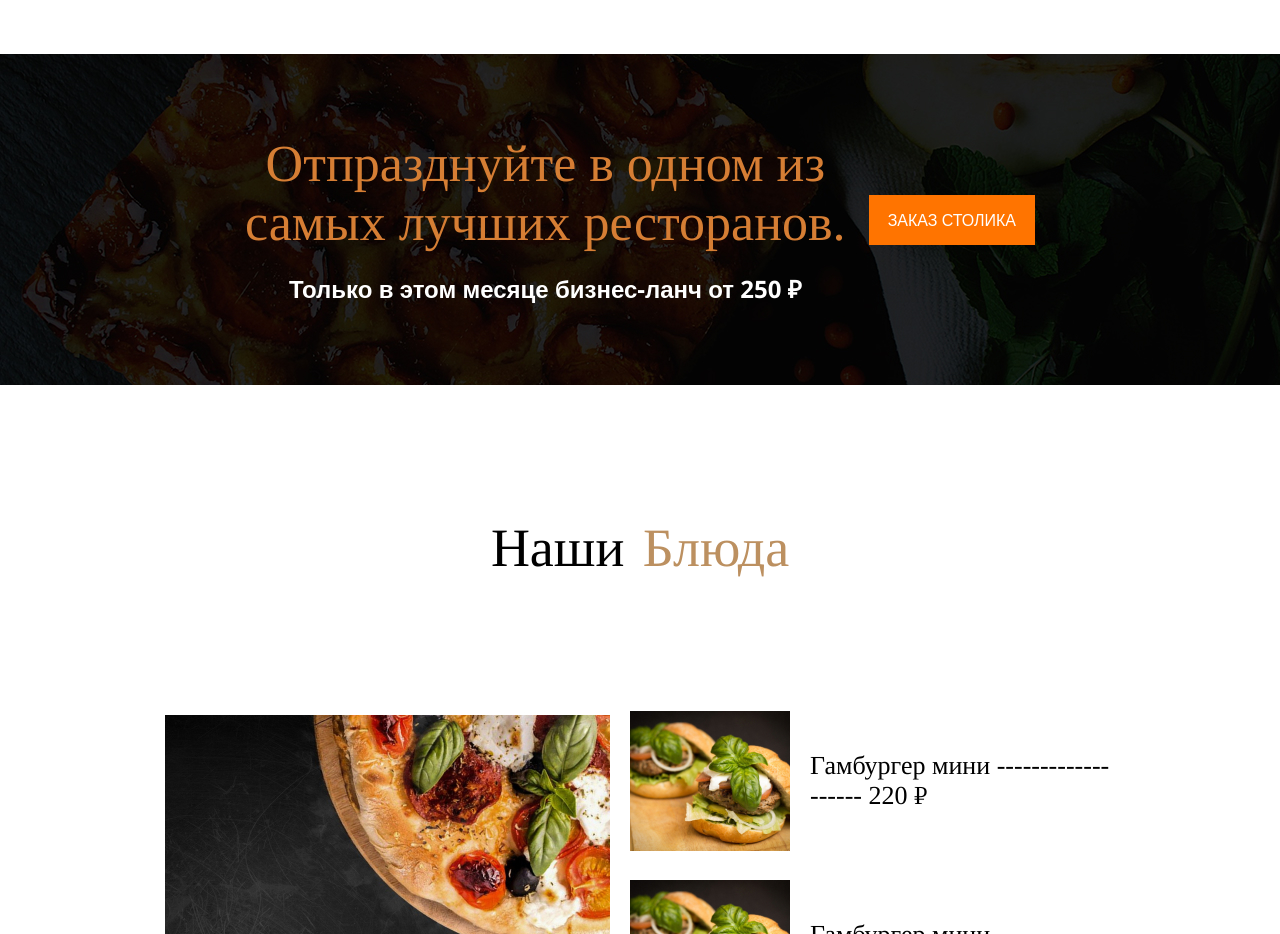
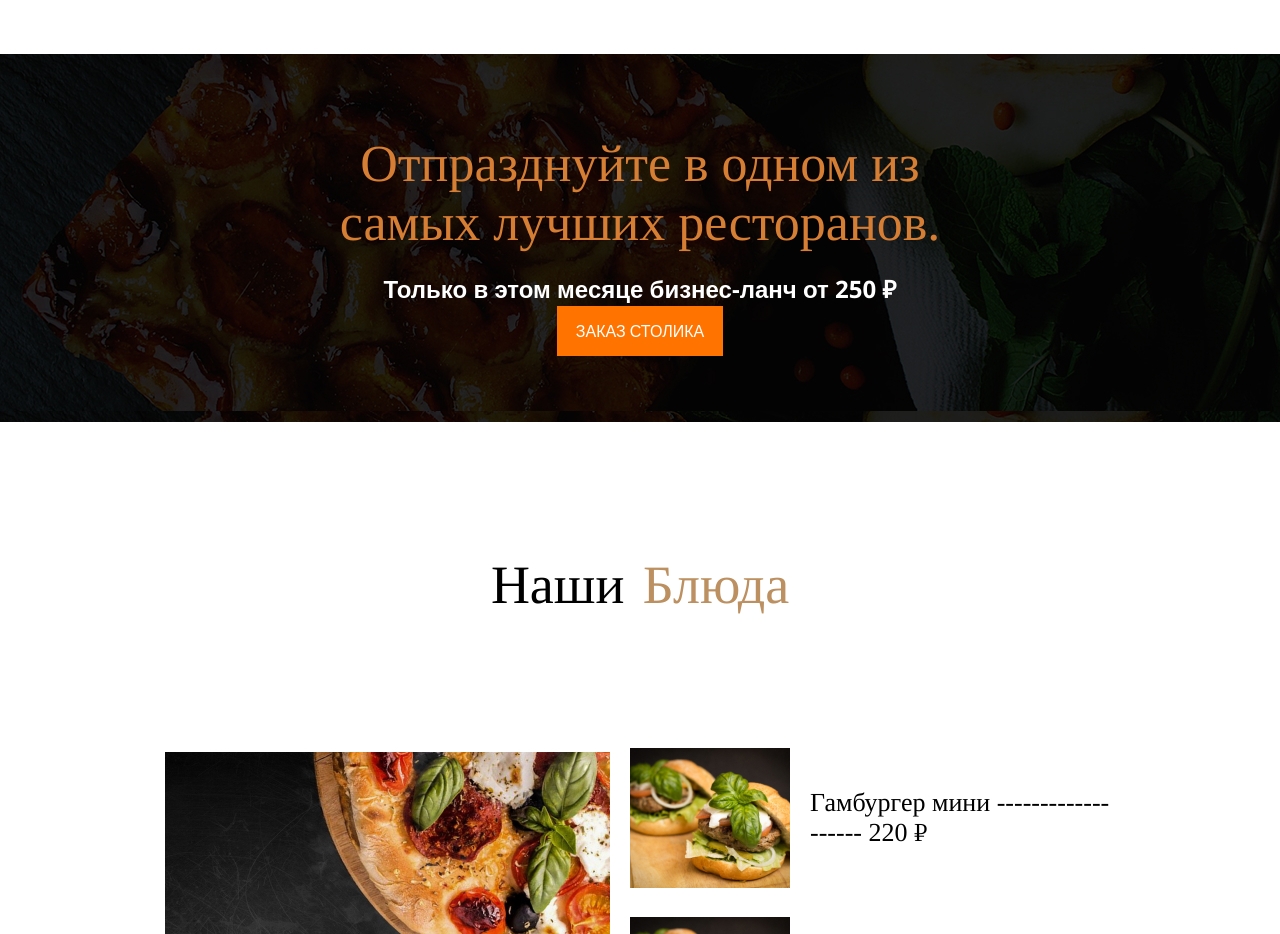
Before and after one commit to IGODX/website-layout, a website: page index.html in a window 1280 px wide. Shown: the part 1660-2594 px from the top of the page. Drawn offline with nearby package versions, Linux system fonts and the light colour scheme.

Commit message:
Gh pages

```diff
--- a/style.css
+++ b/style.css
@@ -497,6 +497,12 @@ display: block;
 }
 
 @media(max-width: 1300px){
+.lr-holder{
+flex-direction: column;
+}
+.lr-holder .left{
+margin-bottom: 15px;
+}
     .menu-items{
         display: block;
     }
```
